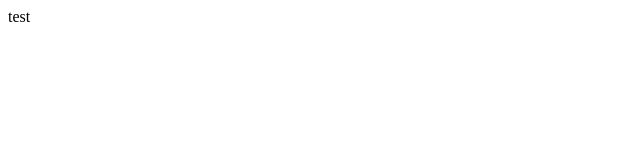
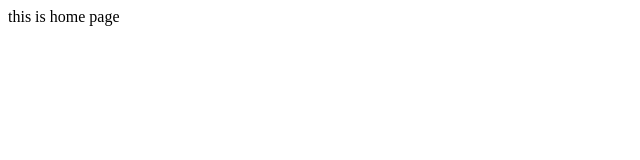
Before and after one commit to abdsaber000/Social-Media, a React (Create React App) app in the folder client/: page / in a window 1280 px wide. Shown: the top 160 px of the page, without its empty margins (0-640 px from the left). Built offline with nearby package versions, Linux system fonts and the light colour scheme.

Commit message:
Add Home page

```diff
--- /dev/null
+++ b/client/public/style.css
@@ -0,0 +1,4 @@
+*{
+    margin : 0;
+    font-family: sans-serif;
+}
--- a/client/src/App.tsx
+++ b/client/src/App.tsx
@@ -1,8 +1,8 @@
 import React from "react";
-
+import Home from "./pages/home/Home";
 function App() {
   return (
-    <div> test</div>
+    <Home />
   );
 }
 
--- /dev/null
+++ b/client/src/pages/home/Home.tsx
@@ -0,0 +1,9 @@
+import React from "react";
+
+export default function Home () {
+    return (
+        <div>
+            this is home page
+        </div>
+    )
+}
```
Also changed, not shown: client/src/pages/home/home.css (added).
